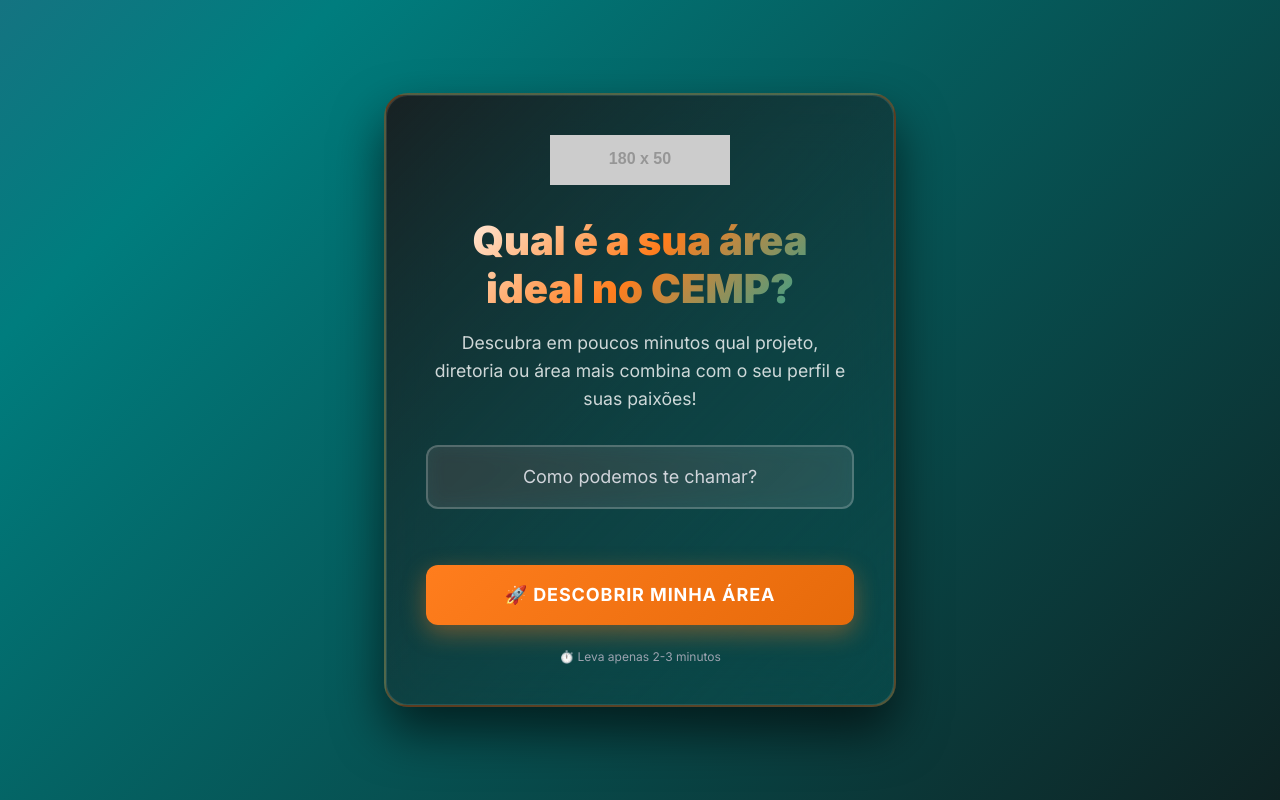
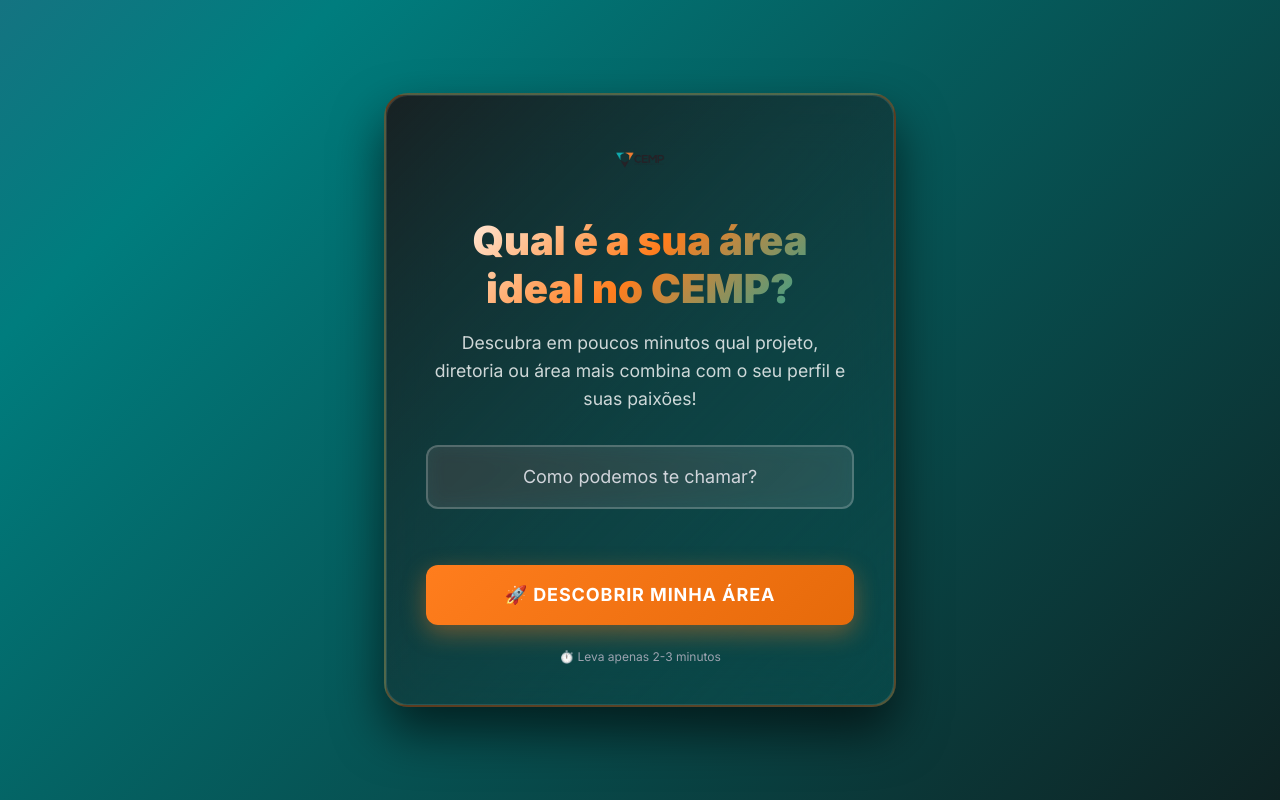
Before and after one commit to Ck4023/ck4023.github.io, a plain HTML site: page index.html in a window 1280 px wide. Drawn offline with nearby package versions, Linux system fonts and the light colour scheme; placeholder pictures from the web are drawn by us.

Commit message:
Update index.html

```diff
--- a/index.html
+++ b/index.html
@@ -110,7 +110,8 @@
         .logo {
     width: 180px;
     height: 50px;
-            background-image: var(--logo-url);
+    /* Altere a linha abaixo com a sua URL */
+    background-image: url('ck4023.github.io/cemp.png');
     background-size: contain;
     background-repeat: no-repeat;
     background-position: center;
```
Lines whose indentation alone changed are shown as unchanged.
